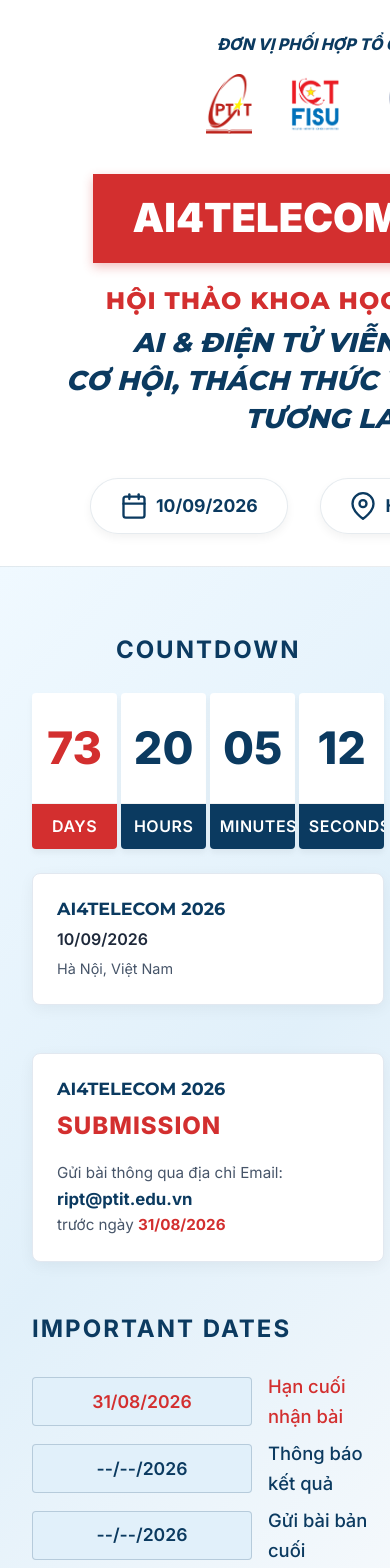
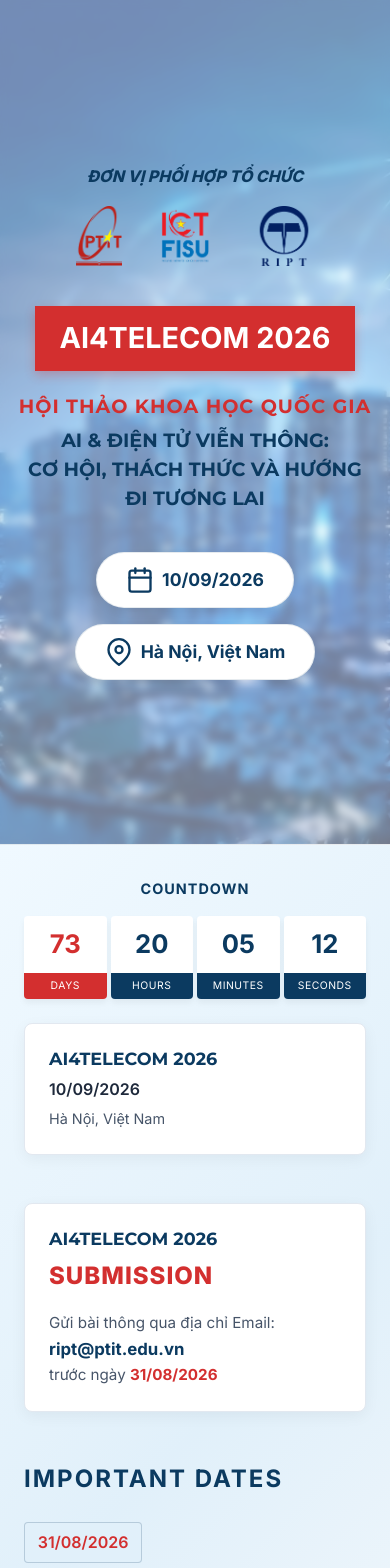
Before and after one commit to VuTienDatz/LandingPage, a Next.js app: page / in a window 390 px wide. Shown: the top 1568 px of the page. Built offline with nearby package versions, Linux system fonts and the light colour scheme.

Commit message:
update responsive

```diff
--- a/src/app/page.module.css
+++ b/src/app/page.module.css
@@ -179,11 +179,11 @@
 }
 
 .topContainer {
-  max-width: 1400px; /* Increased from 1200px to make content wider */
+  max-width: 1100px; /* Reduced from 1400px to make overall section smaller */
   margin: 0 auto;
   display: grid;
-  grid-template-columns: 1.5fr 1fr 1.2fr; /* Give more width to countdown column! */
-  gap: 3rem;
+  grid-template-columns: 1fr 1fr 1.2fr; /* Restored column ratio */
+  gap: 2rem; /* Reduced gap */
   width: 100%;
 }
 
@@ -196,10 +196,10 @@
 
 .countdownTitle {
   color: var(--ptit-dark);
-  font-size: 1.5rem; /* Increased from 1.1rem */
+  font-size: 1rem; /* Proportional size */
   font-weight: bold;
-  letter-spacing: 2px;
-  margin-bottom: 1.5rem;
+  letter-spacing: 1px;
+  margin-bottom: 1rem;
   text-transform: uppercase;
   width: 100%;
   text-align: center;
@@ -230,19 +230,20 @@
 .countNumber {
   background-color: #fff;
   color: var(--ptit-dark);
-  font-size: 2rem;
+  font-size: 2.2rem; /* Increased size as requested */
   font-weight: bold;
   text-align: center;
-  padding: 1rem 0;
+  padding: 0.5rem 0;
 }
 
 .countLabel {
   background-color: var(--ptit-dark);
   color: #fff;
-  font-size: 0.75rem;
+  font-size: 0.7rem; /* Readable but won't wrap */
   text-align: center;
-  padding: 0.25rem 0;
+  padding: 0.3rem 0;
   text-transform: uppercase;
+  letter-spacing: 0.5px;
 }
 
 /* PTIT Red for Days */
@@ -409,10 +410,9 @@
   color: var(--ptit-red);
 }
 
-/* Main Content Section (White) */
 .contentSection {
   background-color: var(--primary-bg);
-  padding: 3rem 2rem;
+  padding: 4rem 12rem; /* Massively increased horizontal padding to indent further */
   width: 100%;
 }
 
@@ -528,28 +528,7 @@
   text-align: center;
 }
 
-.countNumber {
-  font-size: 2.8rem; /* Restore to larger size since container is wider */
-  font-weight: 800;
-  color: var(--ptit-dark);
-  background-color: #ffffff;
-  padding: 1.2rem 0;
-  display: flex;
-  align-items: center;
-  justify-content: center;
-  border-bottom: 1px solid rgba(0,0,0,0.05);
-}
-
-.countLabel {
-  font-size: 1rem; /* Restore to normal readable size */
-  text-transform: uppercase;
-  font-weight: 600;
-  color: #ffffff;
-  background-color: var(--ptit-dark);
-  padding: 0.6rem;
-  text-align: center;
-  letter-spacing: 0.5px;
-}
+/* Removed duplicate countNumber and countLabel rules */
 
 /* 2-Column Text Layout for Main Content */
 .twoColumnText {
@@ -564,7 +543,7 @@
 }
 
 .committeeSection h3 {
-  font-size: 1.3rem; /* Increased from 1.15rem */
+  font-size: 1.05rem; /* Further reduced from 1.15rem */
   color: #000;
   text-transform: uppercase;
   margin-bottom: 1rem;
@@ -572,7 +551,7 @@
 }
 
 .committeeSection p {
-  font-size: 1.15rem; /* Increased from 1.05rem */
+  font-size: 0.95rem; /* Further reduced from 1.05rem */
   margin-bottom: 0.8rem;
   line-height: 1.6;
   color: #000;
@@ -588,7 +567,7 @@
   display: flex;
   align-items: center;
   gap: 0.75rem;
-  font-size: 1.4rem; /* Massively increased to stand out */
+  font-size: 1.1rem; /* Further reduced from 1.2rem */
   color: #000;
   font-weight: 400; /* Removed bold styling */
   text-transform: uppercase;
@@ -606,7 +585,7 @@
   background-color: #0ea5e9;
   color: white;
   border-radius: 50%;
-  font-size: 0.7rem;
+  font-size: 1.5rem; /* Increased size to make icons bigger */
 }
 
 .categoryLogos {
@@ -631,7 +610,7 @@
 }
 
 .logoText {
-  font-size: 0.9rem; /* Slightly larger */
+  font-size: 0.85rem; /* Further reduced */
   color: #000;
   max-width: 180px;
   font-weight: 800; /* Made bold as requested */
@@ -664,7 +643,7 @@
 
 .article p {
   margin-bottom: 1.5rem;
-  font-size: 1.15rem; /* Increased size for readability */
+  font-size: 0.95rem; /* Further reduced size */
   line-height: 1.8;
   color: #000;
 }
@@ -726,10 +705,65 @@
     grid-template-columns: 1fr;
     gap: 3rem;
   }
+  .contentContainer {
+    grid-template-columns: 1fr; /* Switch to 1 column */
+  }
   .contentSection {
-    grid-template-columns: 1fr;
+    padding: 3rem 4rem; /* Reduce padding on tablet */
   }
   .footerContainer {
     grid-template-columns: 1fr;
+    gap: 2rem;
+    text-align: center;
   }
 }
+
+@media (max-width: 768px) {
+  .topSection {
+    padding: 2rem 1.5rem;
+  }
+  .contentSection {
+    padding: 2rem 1.5rem; /* Drastically reduce padding on mobile */
+  }
+  .countdownTitle {
+    font-size: 0.9rem;
+  }
+  .countNumber {
+    font-size: 1.6rem;
+  }
+  .countLabel {
+    font-size: 0.65rem;
+  }
+  .dateRow {
+    flex-direction: column;
+    align-items: flex-start;
+    gap: 0.5rem;
+    border-bottom: 1px solid rgba(0,0,0,0.05);
+    padding-bottom: 1rem;
+    margin-bottom: 1rem;
+  }
+  .datePill {
+    width: auto;
+    min-width: auto;
+    max-width: none;
+    font-size: 1rem;
+    padding: 0.4rem 0.8rem;
+  }
+  .footer {
+    padding: 3rem 1.5rem;
+  }
+  .footerTitle {
+    font-size: 1.5rem;
+  }
+}
+
+.footerLink {
+  color: #e2e8f0;
+  text-decoration: none;
+  transition: all 0.2s ease;
+}
+
+.footerLink:hover {
+  color: #38bdf8; /* Soft blue on hover */
+  text-decoration: underline;
+}
--- a/src/components/ContentSection.tsx
+++ b/src/components/ContentSection.tsx
@@ -107,7 +107,7 @@
               <span className={styles.categoryIcon}>✉</span>
               Liên hệ Thư ký Hội thảo
             </div>
-            <div style={{fontSize: '1.05rem', width: '100%', color: '#000', textAlign: 'center', lineHeight: '1.6'}}>
+            <div style={{fontSize: '0.9rem', width: '100%', color: '#000', textAlign: 'center', lineHeight: '1.6'}}>
               <p><strong>TS. Nguyễn Huy Trung</strong></p>
               <p>Email: <a href="mailto:trungnh@ptit.edu.vn" style={{color: 'var(--ptit-red)'}}>trungnh@ptit.edu.vn</a></p>
             </div>
--- a/src/components/Hero.module.css
+++ b/src/components/Hero.module.css
@@ -7,23 +7,22 @@
 .hero {
   position: relative;
   display: flex;
-  min-height: 450px;
+  min-height: 100vh; /* Make the hero fit the viewport height perfectly */
   background-color: #ffffff; /* Base white for the right side */
   overflow: hidden;
 }
 
-/* The fog overlay: placed over the right edge of the image to fade it to white */
+/* The fog overlay spanning the whole screen to control blur and fade */
 .heroOverlay {
   position: absolute;
   top: 0;
-  left: 30%; /* Start the fade earlier for a smoother transition */
-  width: 30%; /* Covers from 30% to 60% */
+  left: 0;
+  width: 100%;
   bottom: 0;
-  /* Fades from transparent to a soft icy blue, then to pure white */
-  background: linear-gradient(to right, rgba(255, 255, 255, 0) 0%, rgba(200, 230, 255, 0.6) 50%, rgba(255, 255, 255, 1) 100%);
-  backdrop-filter: blur(15px); /* Stronger blur for a better fog effect */
-  -webkit-mask-image: linear-gradient(to right, transparent 0%, black 100%);
-  mask-image: linear-gradient(to right, transparent 0%, black 100%);
+  background: linear-gradient(to right, rgba(255, 255, 255, 0) 0%, rgba(255, 255, 255, 0) 15%, rgba(200, 230, 255, 0.7) 45%, rgba(255, 255, 255, 1) 60%, rgba(255, 255, 255, 1) 100%);
+  backdrop-filter: blur(12px);
+  -webkit-mask-image: linear-gradient(to right, transparent 0%, transparent 15%, black 45%);
+  mask-image: linear-gradient(to right, transparent 0%, transparent 15%, black 45%);
   z-index: 2;
 }
 
@@ -43,7 +42,7 @@
   top: 0;
   left: 0;
   bottom: 0;
-  width: 60%; /* Image stops exactly where the fog becomes solid white */
+  width: 100%; /* Image spans the full width to prevent severe cropping */
   background-image: url('/bg.jpg');
   background-size: cover;
   background-position: center; /* Center to show the whole image evenly */
@@ -52,7 +51,7 @@
 
 .heroRight {
   width: auto; /* Let it expand naturally */
-  min-width: 650px; /* Prevent wrapping of the red block */
+  min-width: 650px; /* Desktop width */
   max-width: 800px;
   margin-left: auto; /* Force it to the absolute right edge */
   padding: 4rem 0 4rem 2rem; /* Remove right padding so it touches the right bound */
@@ -96,7 +95,7 @@
   display: inline-block;
   padding: 0.8rem 2.5rem;
   font-size: 2.5rem;
-  font-weight: 900;
+  font-weight: 700; /* Reduced from 900 */
   margin-bottom: 1.5rem;
   box-shadow: 0 4px 10px rgba(211, 47, 47, 0.3);
   align-self: center; /* Center it */
@@ -105,7 +104,7 @@
 .subTitle {
   color: var(--ptit-red);
   font-size: 1.5rem;
-  font-weight: 800;
+  font-weight: 700; /* Increased for bolder text */
   margin-bottom: 0.5rem;
   text-transform: uppercase;
   letter-spacing: 1px;
@@ -113,10 +112,9 @@
 
 .mainTitle {
   color: var(--ptit-dark);
-  font-size: 1.7rem;
-  font-weight: 800;
-  font-style: italic;
-  line-height: 1.4;
+  font-size: 1.6rem;
+  font-weight: 700; /* Increased for bolder text */
+  line-height: 1.5;
   margin-bottom: 2.5rem;
   max-width: 650px;
 }
@@ -160,21 +158,30 @@
 @media (max-width: 1100px) {
   .heroContent {
     flex-direction: column;
+    justify-content: center; /* Fixes the massive top gap by centering content */
+    padding-right: 0;
   }
   .heroOverlay {
     width: 100%;
     clip-path: none;
     mask-image: none;
     -webkit-mask-image: none;
-    background: rgba(255, 255, 255, 0.9);
+    background: rgba(255, 255, 255, 0.45); /* Lowered opacity to reveal background image clearly */
+    backdrop-filter: blur(4px); /* Lowered blur to keep the background sharp */
   }
   .heroLeft {
-    display: none;
+    /* Kept visible on mobile, acts as background */
+    width: 100%;
+    background-position: left center; /* Focus on the building on the left */
   }
   .heroRight {
+    width: 100%;
+    max-width: 100%;
+    margin-left: 0; /* Fixes off-center issues */
     align-items: center;
     text-align: center;
-    padding: 2rem;
+    padding: 4rem 2rem;
+    z-index: 3;
   }
   .sponsorsWrapper, .redBlock {
     align-self: center;
@@ -184,3 +191,26 @@
     justify-content: center;
   }
 }
+
+@media (max-width: 768px) {
+  .redBlock {
+    font-size: 1.8rem; /* Correct class name and size */
+    padding: 0.6rem 1.5rem;
+  }
+  .subTitle {
+    font-size: 1.2rem;
+  }
+  .mainTitle {
+    font-size: 1.2rem;
+    max-width: 100%;
+  }
+  .heroButtons {
+    flex-direction: column;
+    gap: 1rem;
+    width: 100%;
+  }
+  .heroRight {
+    min-width: 0; /* Fixes the massive bug causing mobile overflow */
+    padding: 2rem 1rem;
+  }
+}
```
Also changed, not shown: src/components/FooterSection.tsx (+5 -5 lines), src/components/Navbar.module.css (+24 -0 lines).
